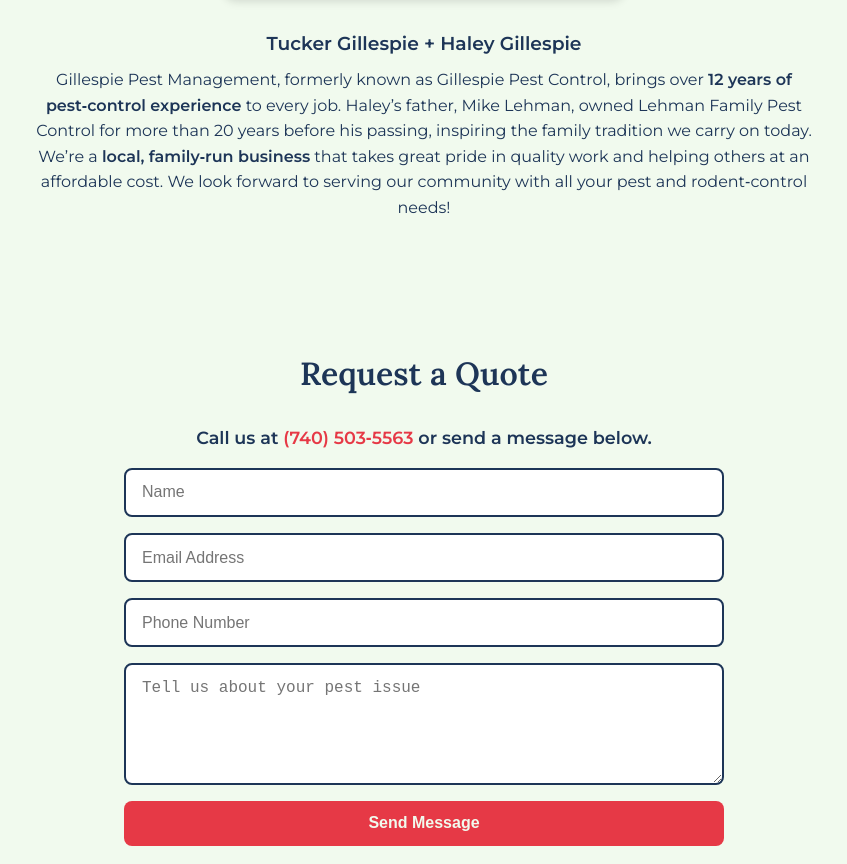
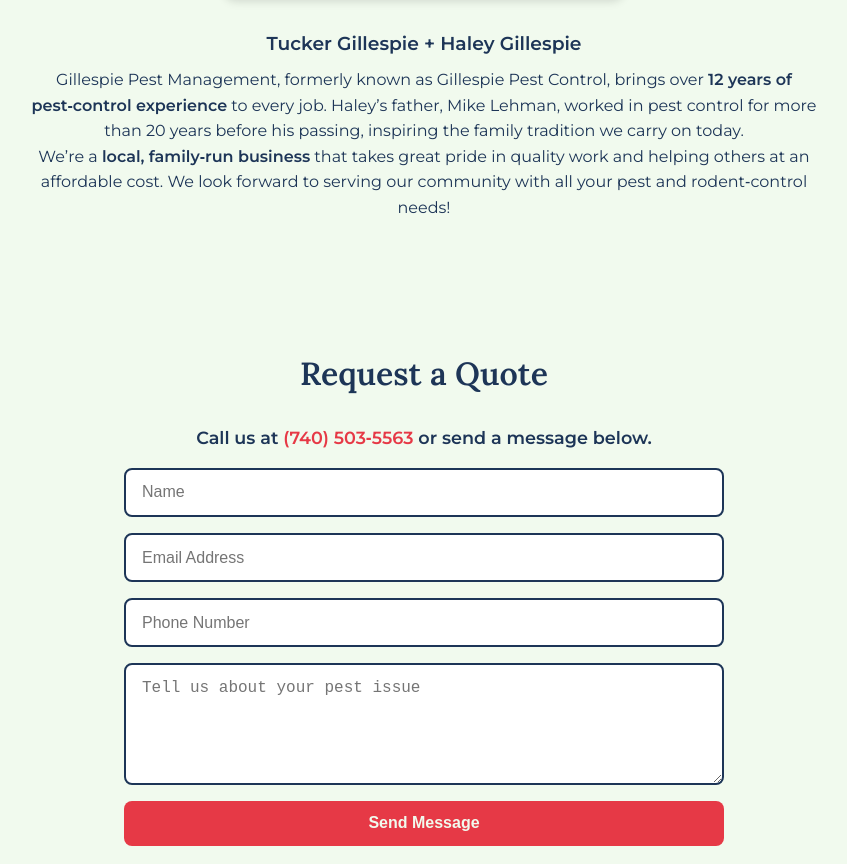
Before and after one commit to gillespiepest/gillespiepest.github.io, a plain HTML site: page index.html in a window 1280 px wide. Shown: the part 2006-2870 px from the top of the page, without its empty margins (216-1063 px from the left). Drawn offline with Linux system fonts and the light colour scheme.

Commit message:
remove reference to another business

```diff
--- a/index.html
+++ b/index.html
@@ -127,7 +127,7 @@
     <div style="max-width:800px;margin:auto;text-align:center;">
       <img src="owners.png" alt="Tucker and Haley Gillespie" class="owners-photo">
       <h3 style="margin-bottom:.5rem;">Tucker Gillespie + Haley Gillespie</h3>
-      <p>Gillespie Pest Management, formerly known as Gillespie Pest Control, brings over <strong>12 years of pest‑control experience</strong> to every job. Haley’s father, Mike Lehman, owned Lehman Family Pest Control for more than 20 years before his passing, inspiring the family tradition we carry on today.</p>
+      <p>Gillespie Pest Management, formerly known as Gillespie Pest Control, brings over <strong>12 years of pest‑control experience</strong> to every job. Haley’s father, Mike Lehman, worked in pest control for more than 20 years before his passing, inspiring the family tradition we carry on today.</p>
       <p>We’re a <strong>local, family‑run business</strong> that takes great pride in quality work and helping others at an affordable cost. We look forward to serving our community with all your pest and rodent‑control needs!</p>
     </div>
   </section>
```
